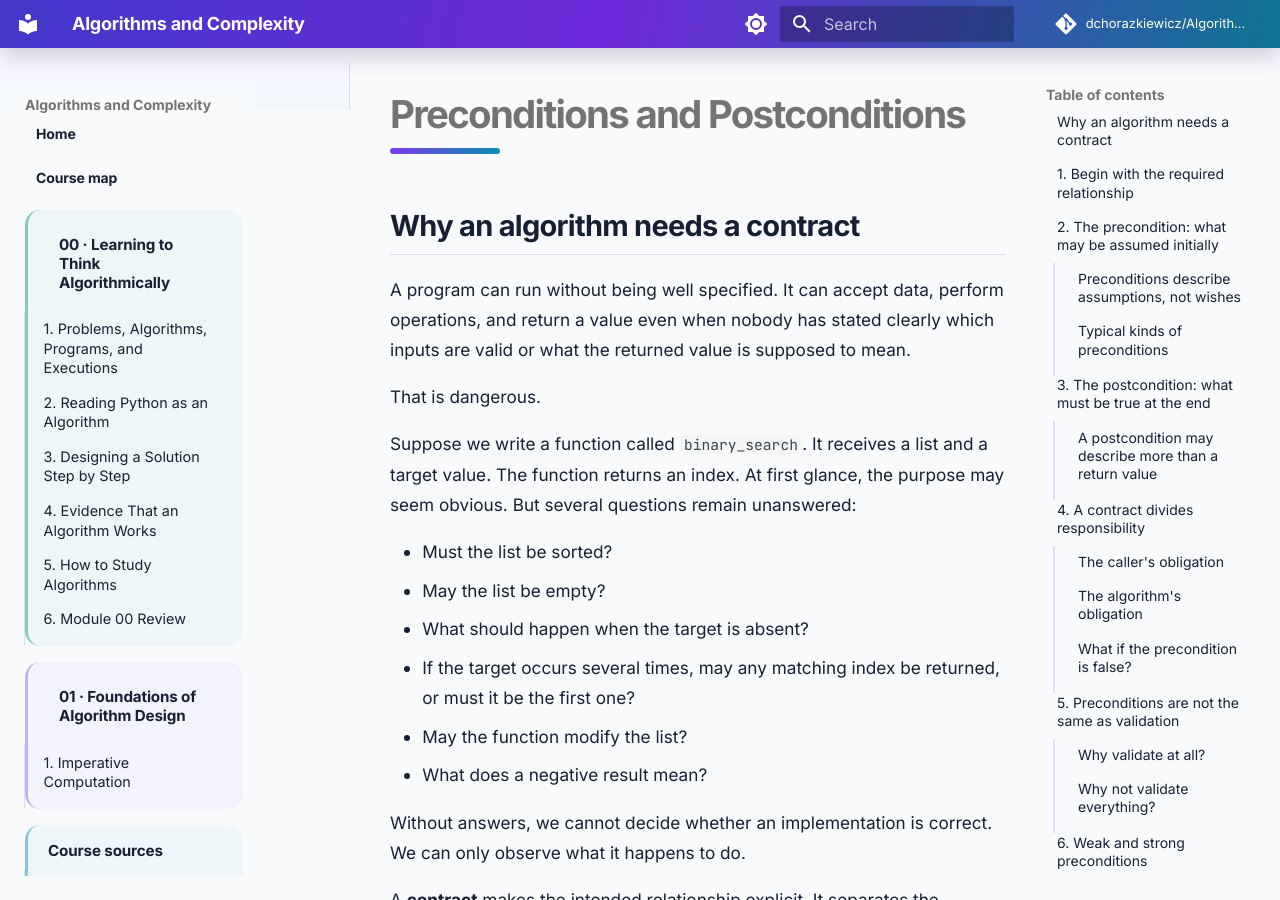
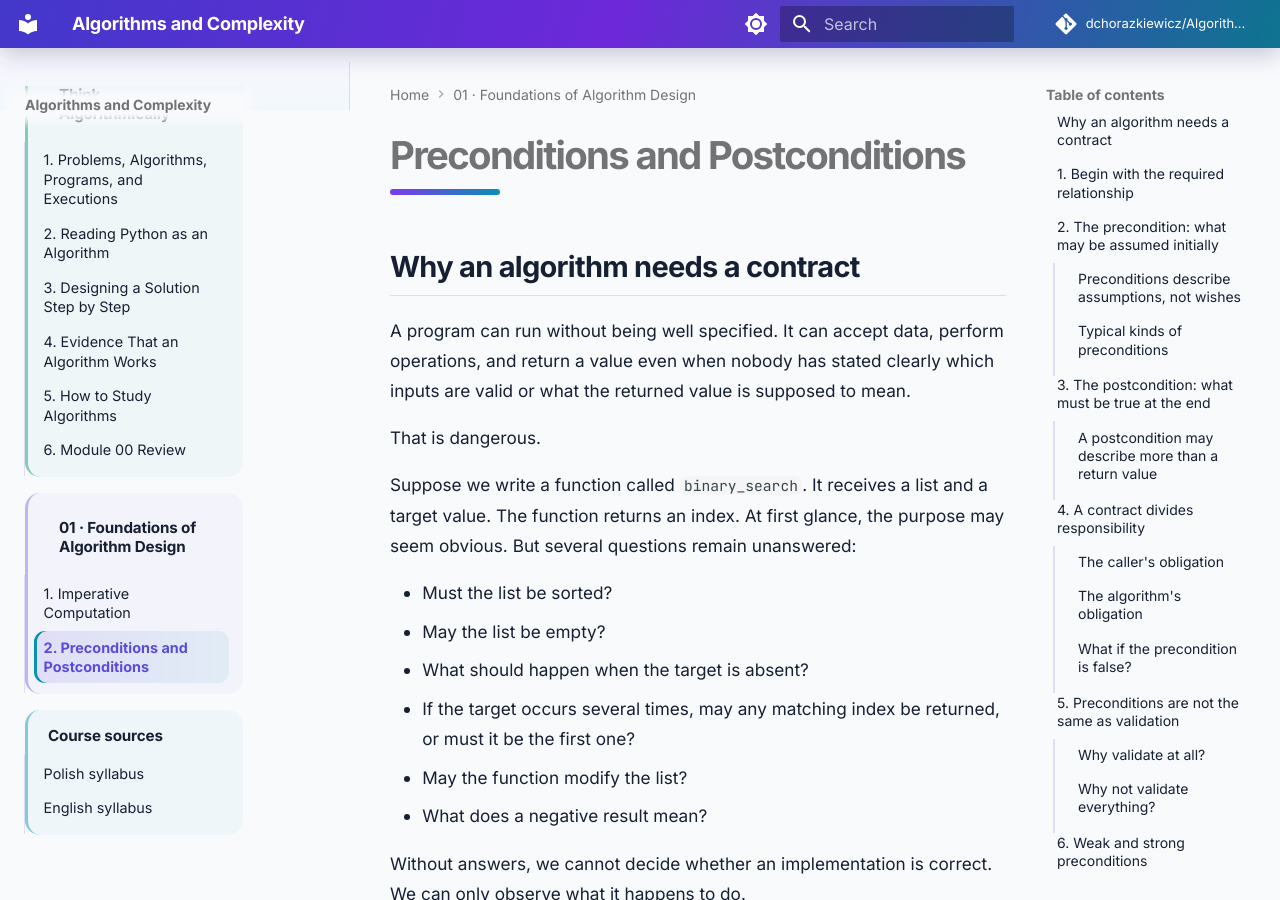
Before and after one commit to dchorazkiewicz/Algorithms_and_Complexity, an MkDocs documentation site: the page built from docs/course/01-foundations-of-algorithm-design/preconditions-and-postconditions.md, in a window 1280 px wide and 900 px high. Built offline with MkDocs 1.6.1 and Material for MkDocs 9.7.7, drawn with Linux system fonts in a browser that asks for light colours; comment, search, counter and statistics services are not loaded; some of the changed text lies outside the part shown.

Commit message:
Add Module 01 contracts chapter to MkDocs navigation

```diff
--- a/mkdocs.yml
+++ b/mkdocs.yml
@@ -85,6 +85,7 @@
   - 01 · Foundations of Algorithm Design:
       - Module introduction: course/01-foundations-of-algorithm-design/index.md
       - 1. Imperative Computation: course/01-foundations-of-algorithm-design/imperative-computation.md
+      - 2. Preconditions and Postconditions: course/01-foundations-of-algorithm-design/preconditions-and-postconditions.md
   - Course sources:
       - Polish syllabus: source/syllabus-pl.md
       - English syllabus: source/syllabus-en.md
```
